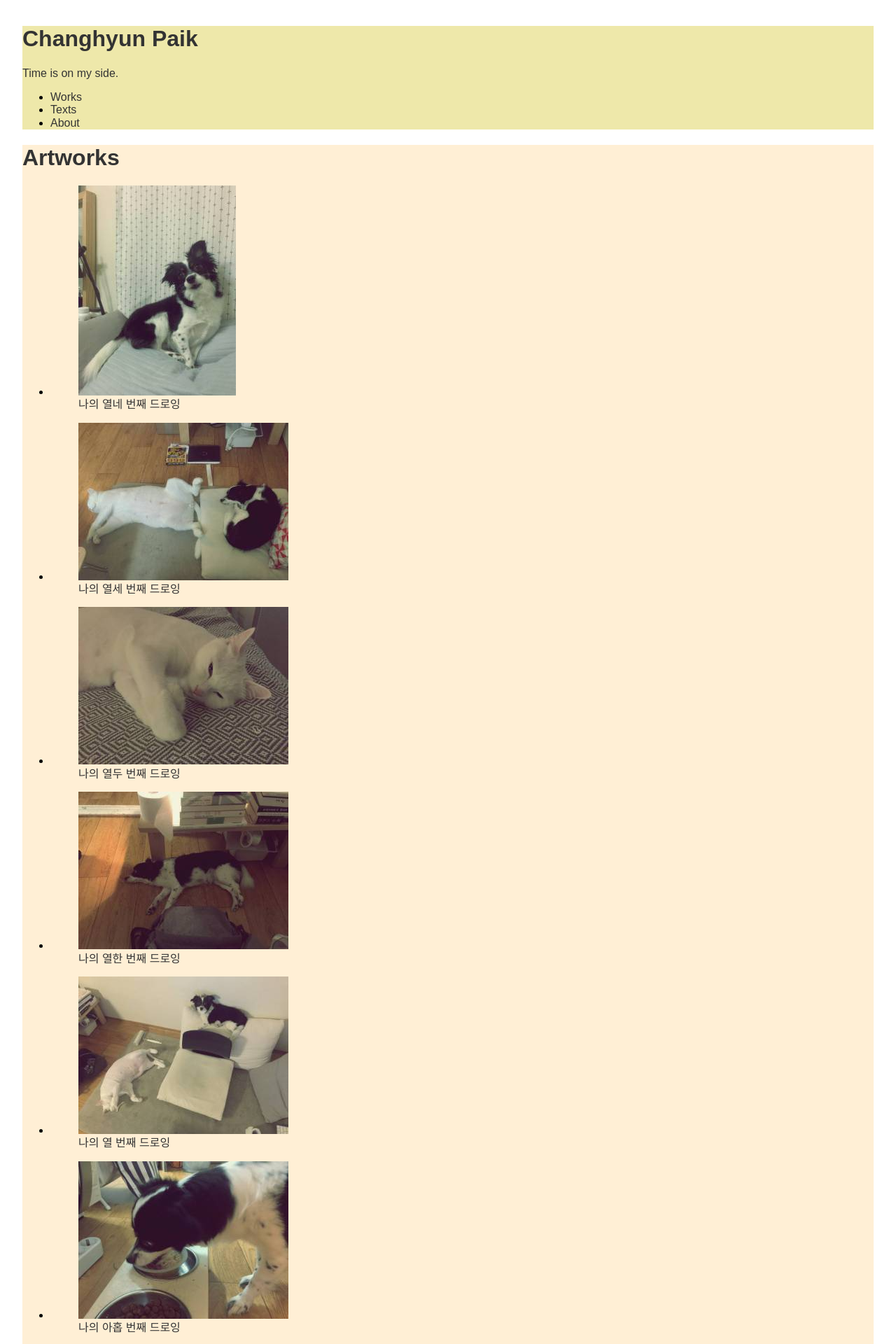
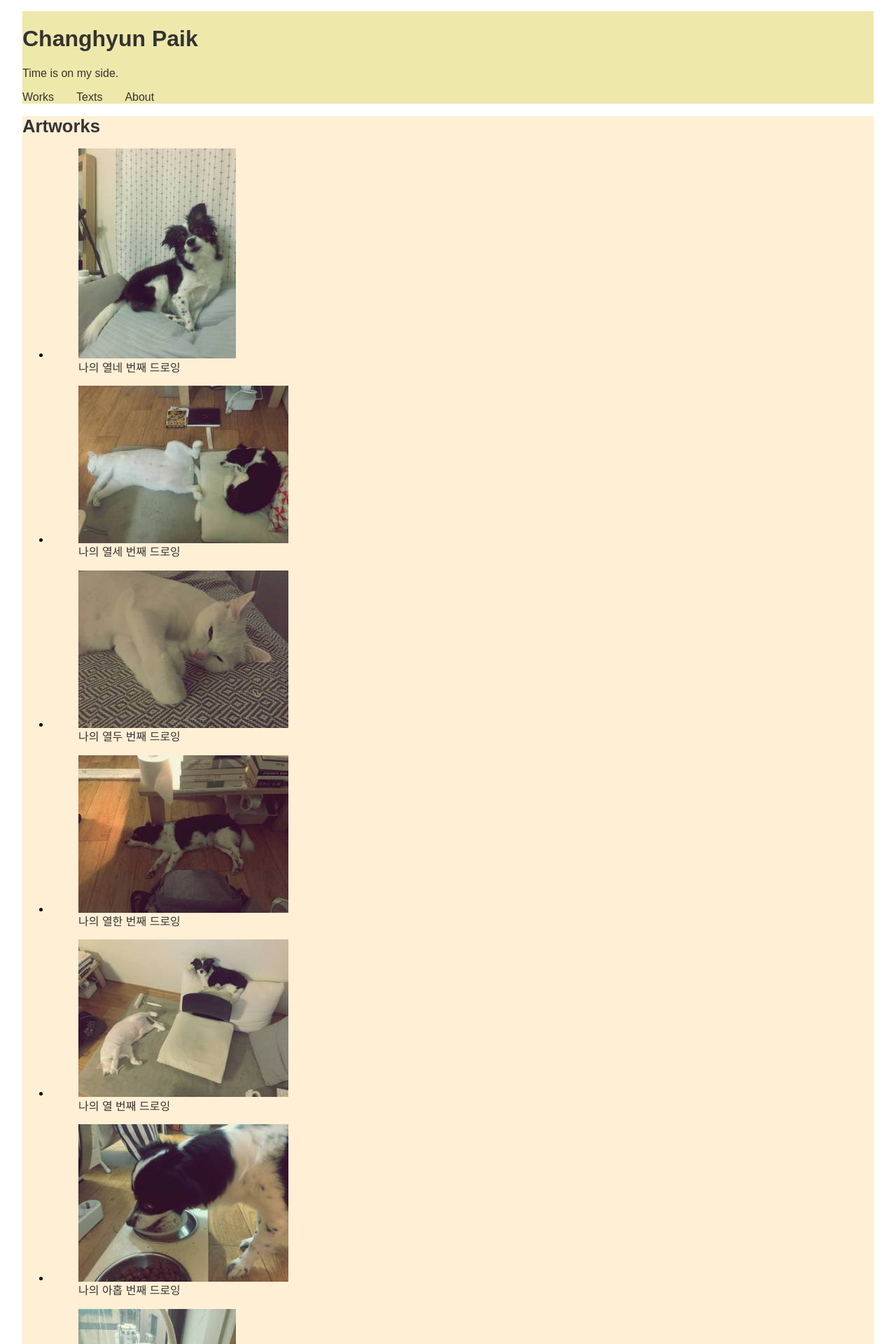
Before and after one commit to paikwiki/jt-alpha, a Jekyll site: the page built from index.html, in a window 1280 px wide. Shown: the top 1920 px of the page at 70% size. Built offline with Jekyll 4.4.1, drawn with Linux system fonts in a browser that asks for light colours.

Commit message:
Modify navigation layout:ferris_wheel:

```diff
--- a/_sass/layout.scss
+++ b/_sass/layout.scss
@@ -2,9 +2,25 @@
   padding: 1rem 2rem;
   .site-header {
     background-color: palegoldenrod;
+    overflow: auto;
+    .navigation {
+      ul {
+        padding-left: 0;
+        li {
+          float: left;
+          margin-right: 2em;
+          list-style: none;
+        }
+      }
+    }
   }
   .site-content {
     background-color: papayawhip;
+    header {
+      h1 {
+        font-size: 1.6rem;
+      }
+    }
   }
   .site-footer {
     background-color: lavender;
```
